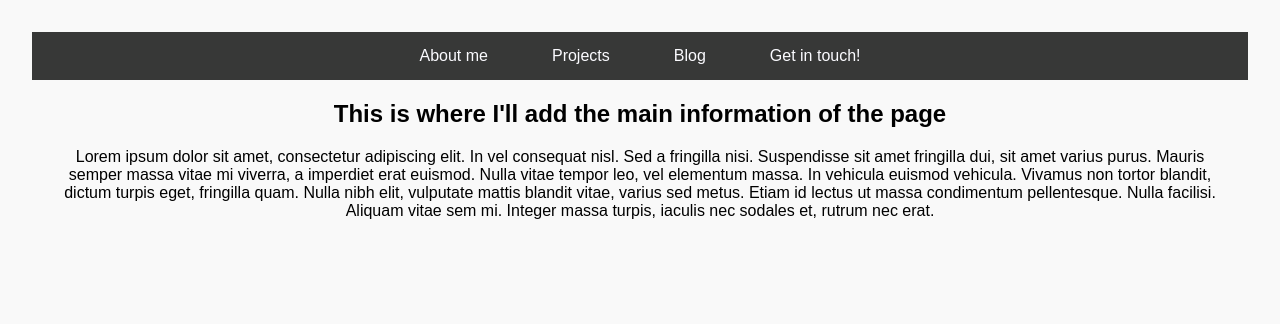
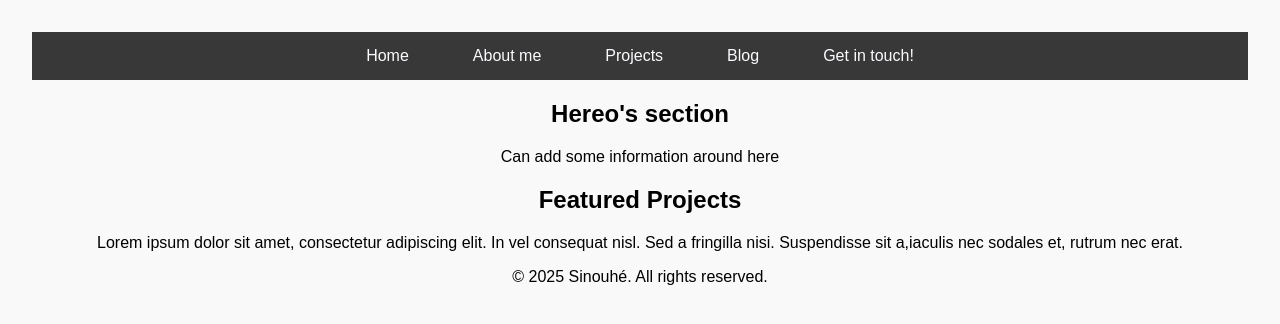
Before and after one commit to Sinouhe1/my-portfolio, a plain HTML site: page index.html in a window 1280 px wide. Drawn offline with Linux system fonts and the light colour scheme.

Commit message:
Set up index layout structure

```diff
--- a/index.html
+++ b/index.html
@@ -8,10 +8,13 @@
 </head>
 
 <body>
+  <!--Site container-->
   <div class= "container">
+    <!--Navigation bar-->
       <header class="header">
         <nav class="navbar">
           <ul>
+            <li><a href="index.html">Home</a></li>
             <li><a href="about.html">About me</a></li>
             <li><a href="projects.html">Projects</a></li>
             <!-- Hiding MyGPT nav item for now -->
@@ -21,14 +24,21 @@
           </ul>
         </nav>
       </header>
-    </div>
-  <main>
-    <h2>This is where I'll add the main information of the page</h2>
+  <!--Site Hero-->
+    <section class="hero-section"">
+      <h2>Hereo's section</h2>
+      <p>Can add some information around here</p>
+    </section>
+
+    <main id="main-featured-projects">
+    <h2>Featured Projects</h2>
     <p>Lorem ipsum dolor sit amet, consectetur adipiscing elit. In vel consequat nisl. Sed a fringilla nisi. Suspendisse sit
-    amet fringilla dui, sit amet varius purus. Mauris semper massa vitae mi viverra, a imperdiet erat euismod. Nulla vitae
-    tempor leo, vel elementum massa. In vehicula euismod vehicula. Vivamus non tortor blandit, dictum turpis eget, fringilla
-    quam. Nulla nibh elit, vulputate mattis blandit vitae, varius sed metus. Etiam id lectus ut massa condimentum
-    pellentesque. Nulla facilisi. Aliquam vitae sem mi. Integer massa turpis, iaculis nec sodales et, rutrum nec erat.</p>
-  </main>
-  </body>
+    a,iaculis nec sodales et, rutrum nec erat.</p>
+    </main>
+<!-- Footer (optional for now)-->
+    <footer>
+      <p>&copy; 2025 Sinouhé. All rights reserved.</p>
+    </footer>
+  </div>
+</body>
 </html>
```
Also changed, not shown: about.html (+1 -0 lines), blog.html (+1 -0 lines), contact.html (+1 -0 lines), projects.html (+1 -0 lines).
